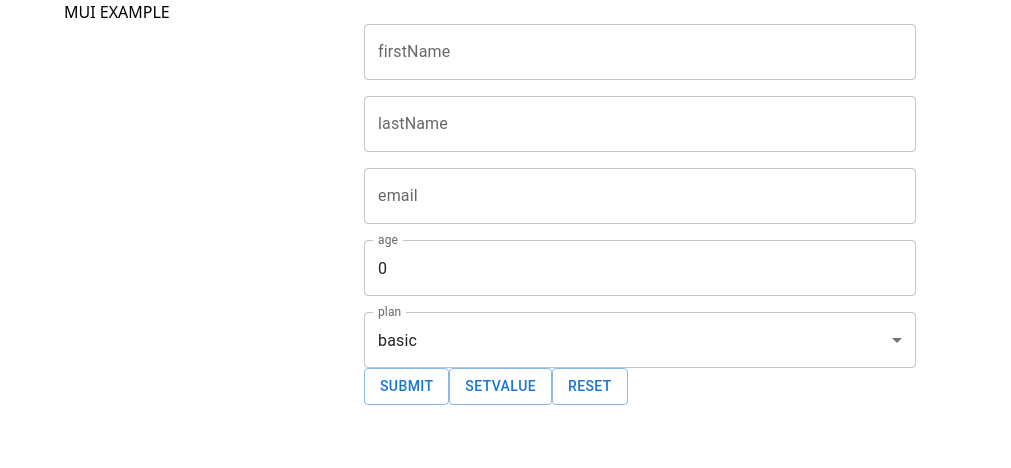
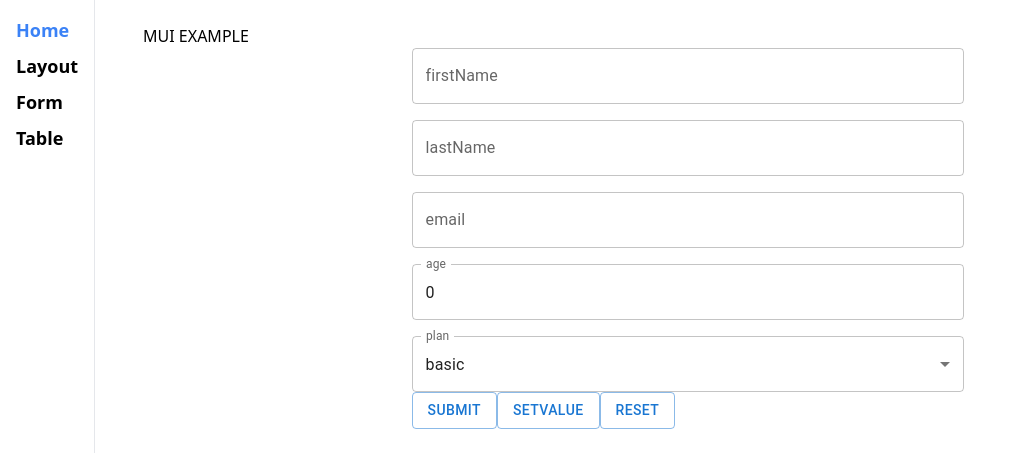
Before and after one commit to nbr41to/sandbox-mui, a Next.js app: page / in a window 1280 px wide. Shown: the top 468 px of the page, without its empty margins (0-1011 px from the left). Built offline with nearby package versions, Linux system fonts and the light colour scheme.

Commit message:
Update _app.tsx

```diff
--- a/src/pages/_app.tsx
+++ b/src/pages/_app.tsx
@@ -1,6 +1,14 @@
-import '@/styles/globals.css'
-import type { AppProps } from 'next/app'
+import type { AppProps } from 'next/app';
+import { Header } from '@/components/Header';
+import '@/styles/globals.css';
 
 export default function App({ Component, pageProps }: AppProps) {
-  return <Component {...pageProps} />
+  return (
+    <div className='flex divide-x'>
+      <Header />
+      <div className='p-6 flex-grow'>
+        <Component {...pageProps} />
+      </div>
+    </div>
+  );
 }
```
